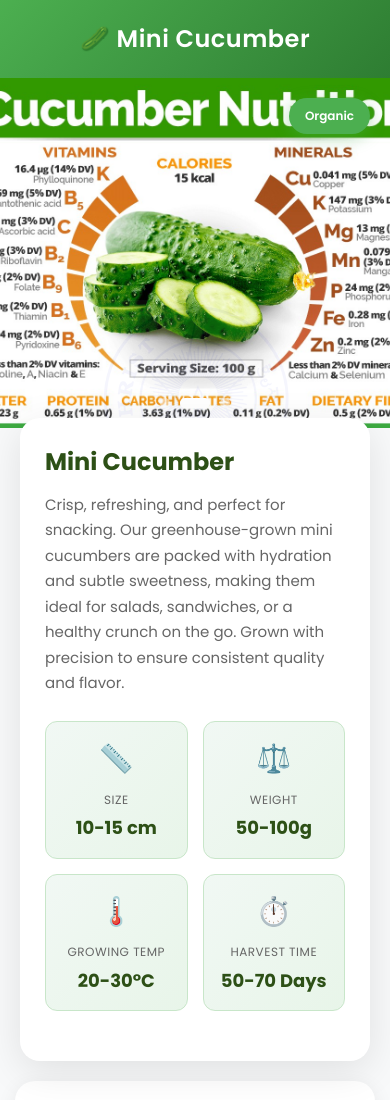
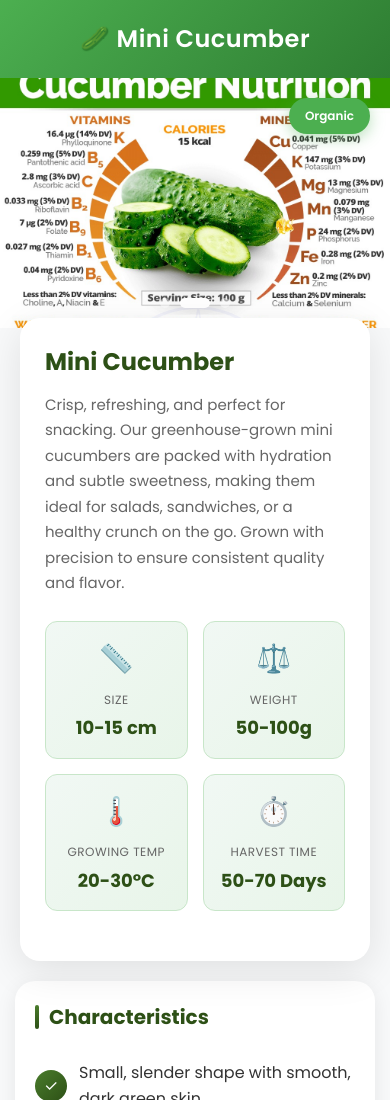
Before and after one commit to sai-darshan-k/mini-cucumber-qr, a plain HTML site: page index.html in a window 390 px wide. Shown: the top 1100 px of the page. Drawn offline with Linux system fonts and the light colour scheme.

Commit message:
Update index.html

```diff
--- a/index.html
+++ b/index.html
@@ -71,9 +71,15 @@
             display: flex;
             align-items: center;
             justify-content: center;
-            background-size: cover;
-            background-position: center;
             position: relative;
+        }
+
+        .slide img {
+            width: 100%;
+            height: 100%;
+            object-fit: cover; /* Ensures images cover the slide without distortion */
+            object-position: center; /* Centers the image */
+            display: block; /* Removes unwanted spacing */
         }
 
         .slider-dots {
@@ -342,6 +348,18 @@
             .watermark img {
                 width: 200px;
             }
+
+            .slider-container {
+                height: 250px; /* Adjusted height for mobile */
+            }
+
+            .slide img {
+                width: 100%;
+                height: 100%;
+                object-fit: cover; /* Ensures images cover the slide without distortion */
+                object-position: center; /* Centers the image */
+                display: block; /* Removes unwanted spacing */
+            }
         }
 
         @media (min-width: 768px) {
@@ -384,13 +402,13 @@
         <div class="badge">Organic</div>
         <div class="slider" id="slider">
             <div class="slide">
-                <img src="cu1.jpg" alt="Mini Cucumber Image 1" style="width: 100%; height: 100%; object-fit: cover;">
+                <img src="cu1.jpg" alt="Mini Cucumber Image 1">
             </div>
             <div class="slide">
-                <img src="cu2.jpg" alt="Mini Cucumber Image 2" style="width: 100%; height: 100%; object-fit: cover;">
+                <img src="cu2.jpg" alt="Mini Cucumber Image 2">
             </div>
             <div class="slide">
-                <img src="cu3.jpg" alt="Mini Cucumber Image 3" style="width: 100%; height: 100%; object-fit: cover;">
+                <img src="cu3.jpg" alt="Mini Cucumber Image 3">
             </div>
         </div>
         <div class="slider-dots">
```
